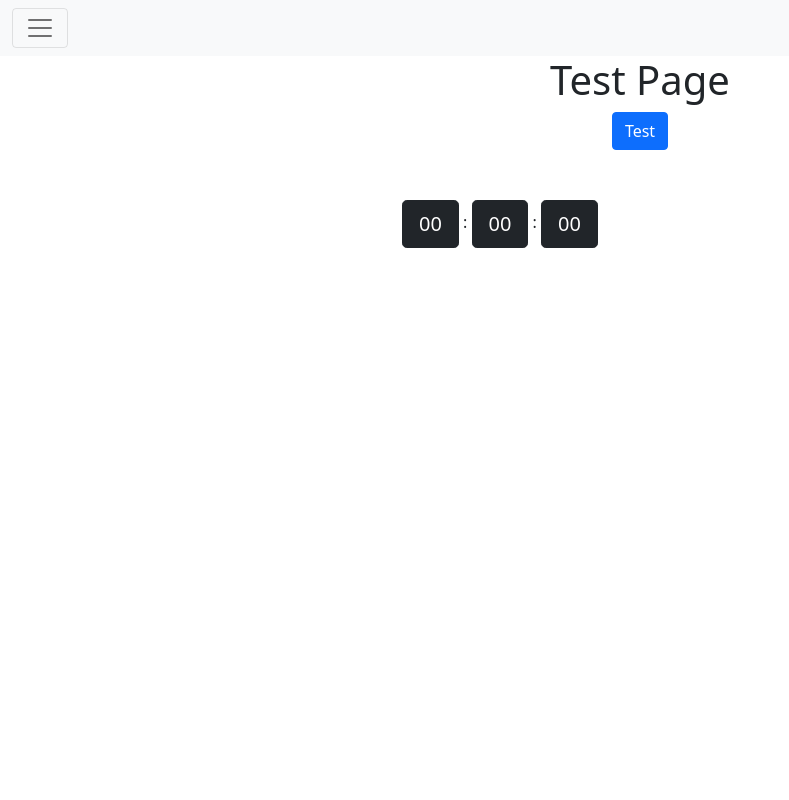
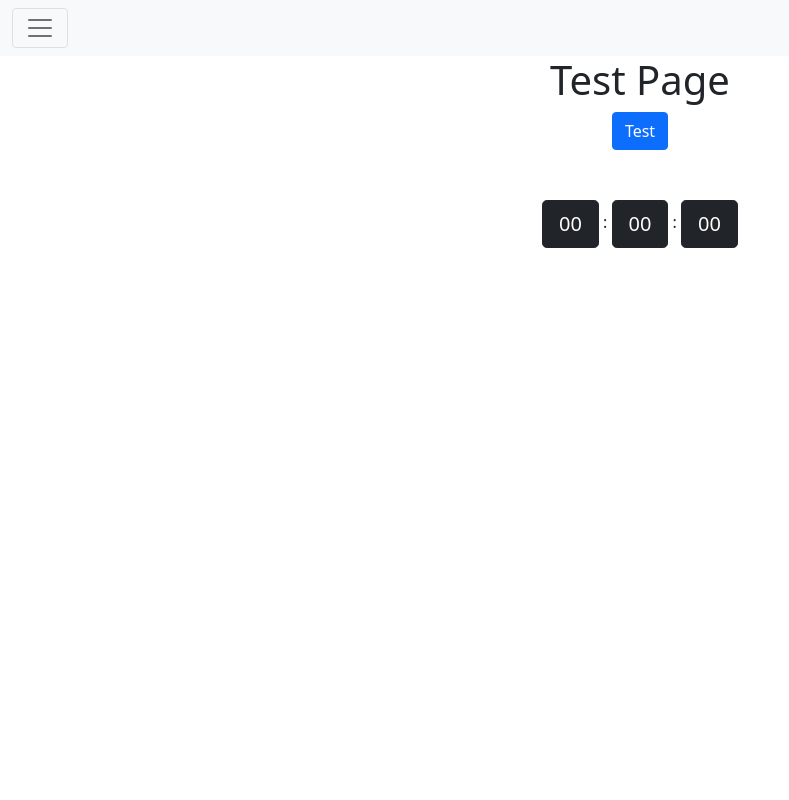
Before and after one commit to A11Y2022/react-target-acquisition, a React (Create React App) app: page /test in a window 1280 px wide. Shown: the top 800 px of the page, without its empty margins (0-789 px from the left). Built offline with nearby package versions, Linux system fonts and the light colour scheme.

Commit message:
moved timer

```diff
--- a/src/components/testing/fitts_nodes.jsx
+++ b/src/components/testing/fitts_nodes.jsx
@@ -62,8 +62,8 @@ const UpdateNode = ({ initialElements }) => {
   }, [isActive, isStopped]);
 
   return (
+    <div>  <Timer minutes={minutes} seconds={seconds} centiseconds={centiseconds} />
       <div style={{ height: 800, width: 1000 }}>
-      <Timer minutes={minutes} seconds={seconds} centiseconds={centiseconds} />
         <ReactFlow
           elements={elements}
           nodeTypes={nodeTypes}
@@ -73,6 +73,7 @@ const UpdateNode = ({ initialElements }) => {
           maxZoom={4}
         ></ReactFlow>
       </div>
+    </div>
   );
 };
 
```
Lines whose indentation alone changed are shown as unchanged.
